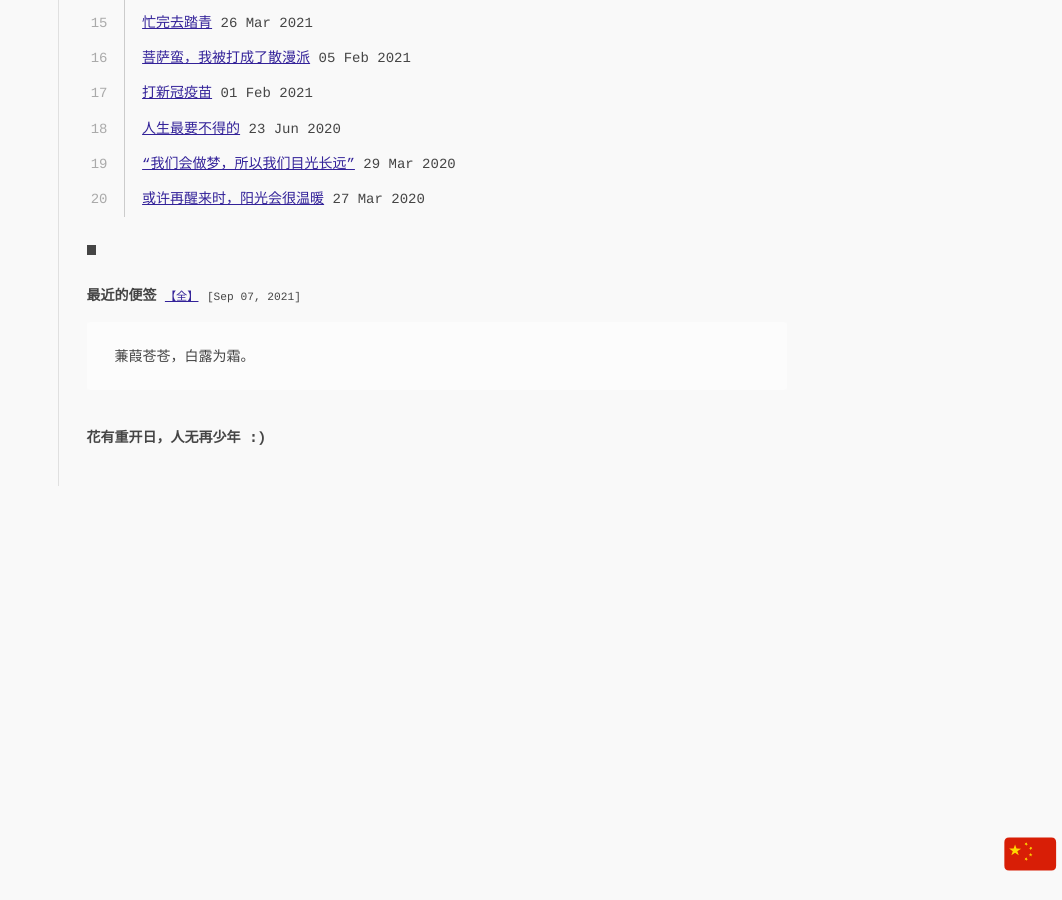
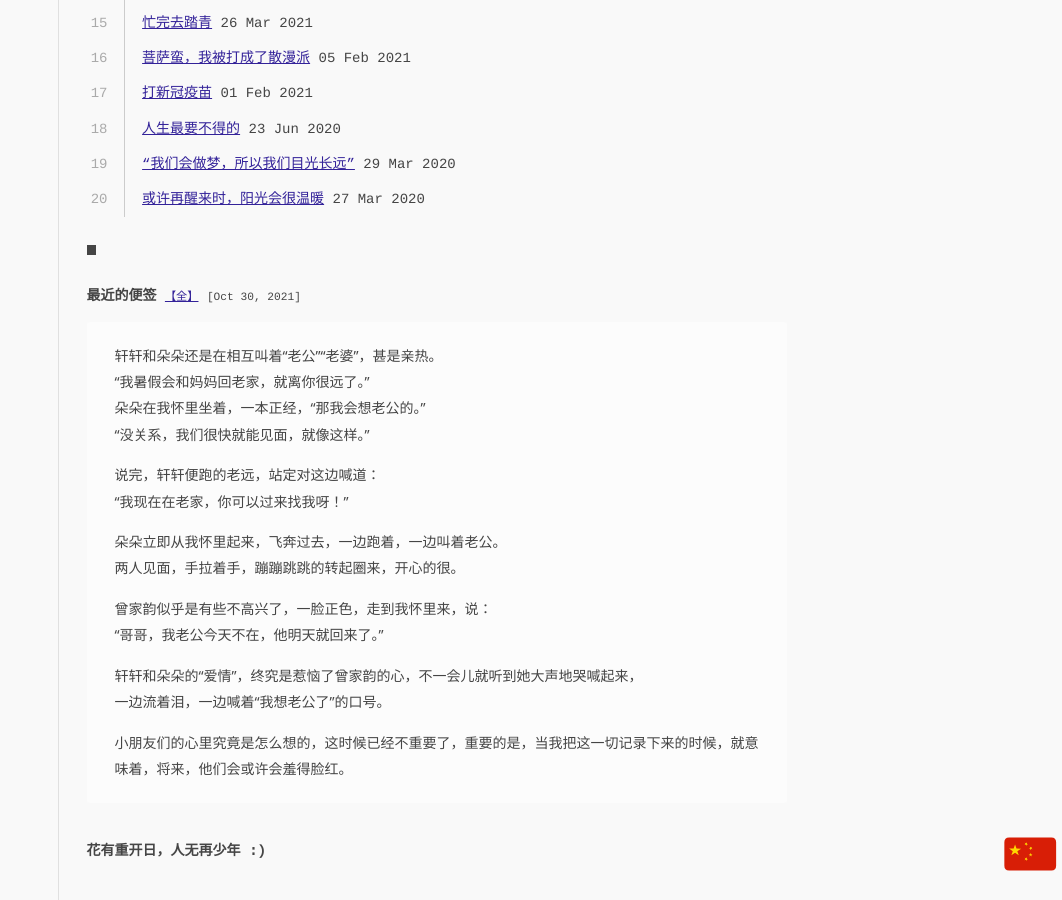
Before and after one commit to Sansuiz/sansuiz.github.io, a Jekyll site: the page built from index.html, in a window 1280 px wide and 900 px high, scrolled down 851 px. Shown: the whole window, without its empty margins (218-1280 px from the left). Built offline with Jekyll 4.4.1, drawn with Linux system fonts in a browser that asks for light colours.

Commit message:
Update notes.yml

```diff
--- a/_data/notes.yml
+++ b/_data/notes.yml
@@ -1,3 +1,24 @@
+- date: 2021/10/30 22:00
+  content: |
+    轩轩和朵朵还是在相互叫着“老公”“老婆”，甚是亲热。
+    “我暑假会和妈妈回老家，就离你很远了。”
+    朵朵在我怀里坐着，一本正经，“那我会想老公的。”
+    “没关系，我们很快就能见面，就像这样。”
+
+    说完，轩轩便跑的老远，站定对这边喊道：
+    “我现在在老家，你可以过来找我呀！”
+
+    朵朵立即从我怀里起来，飞奔过去，一边跑着，一边叫着老公。
+    两人见面，手拉着手，蹦蹦跳跳的转起圈来，开心的很。
+
+    曾家韵似乎是有些不高兴了，一脸正色，走到我怀里来，说：
+    “哥哥，我老公今天不在，他明天就回来了。”
+
+    轩轩和朵朵的“爱情”，终究是惹恼了曾家韵的心，不一会儿就听到她大声地哭喊起来，
+    一边流着泪，一边喊着“我想老公了”的口号。
+
+    小朋友们的心里究竟是怎么想的，这时候已经不重要了，重要的是，当我把这一切记录下来的时候，就意味着，将来，他们会或许会羞得脸红。
+
 - date: 2021/09/07 08:00
   content: |
     蒹葭苍苍，白露为霜。
```
